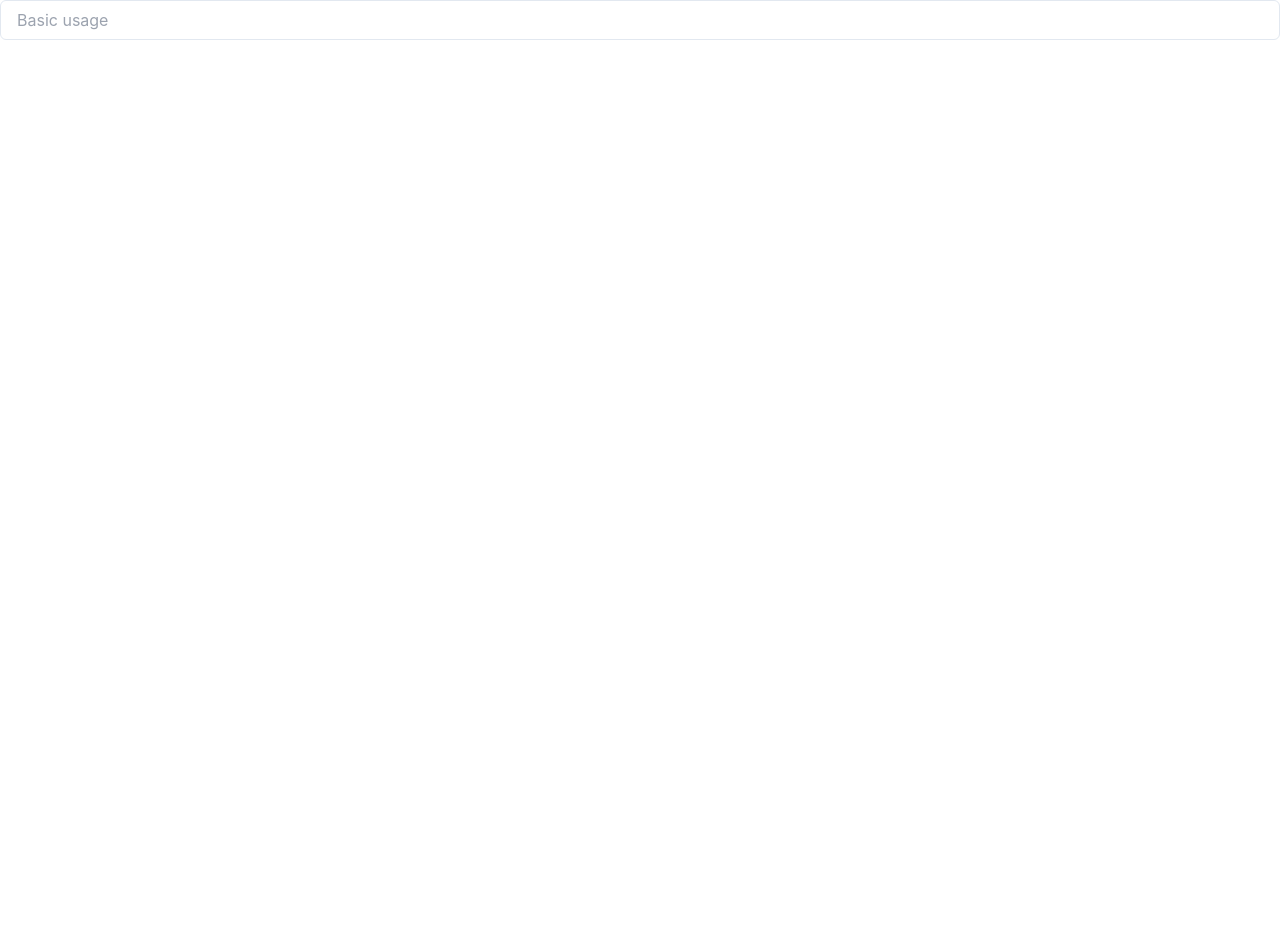
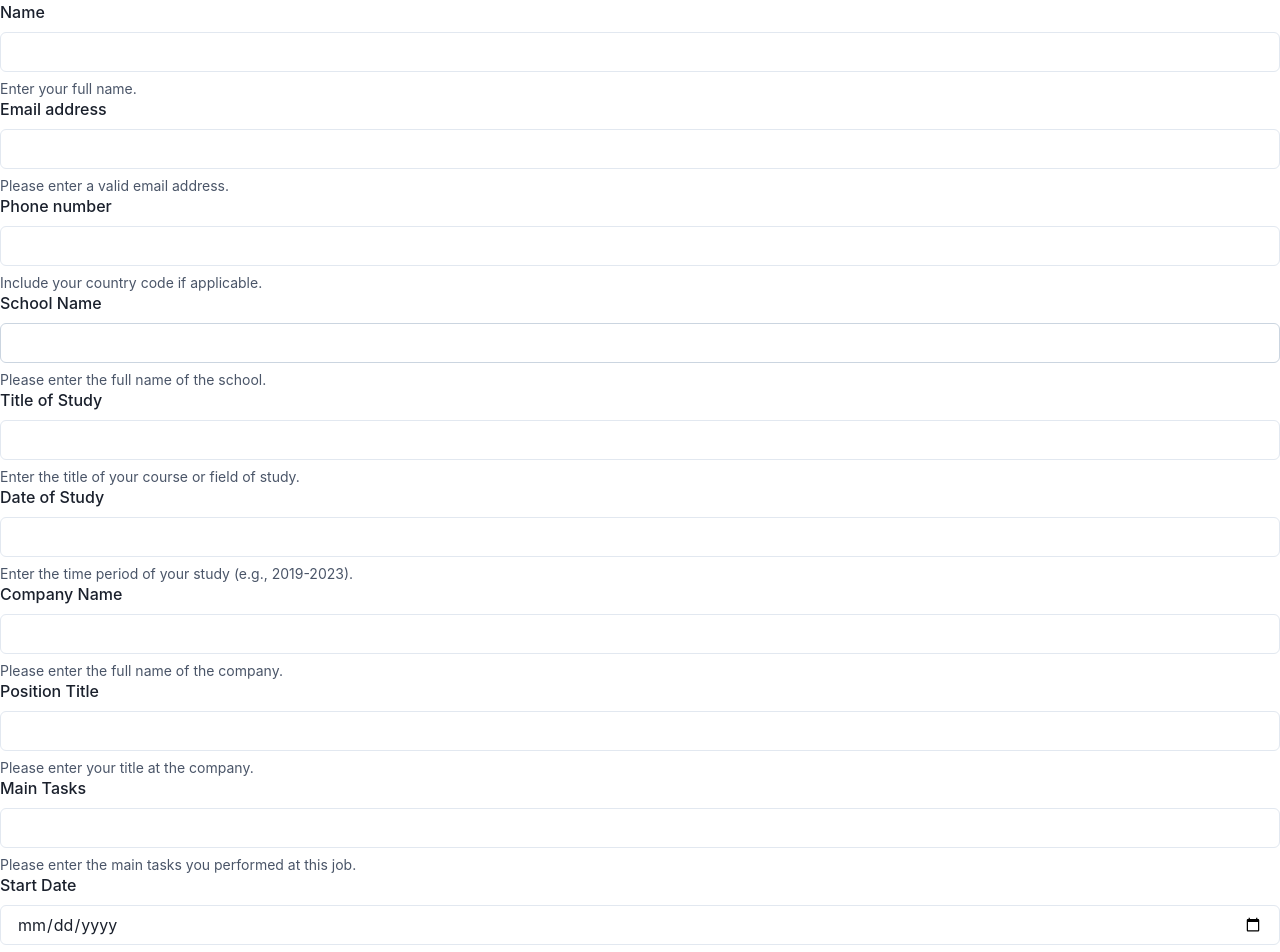
Before and after one commit to ForkEyeee/cv-application, a React (Vite) app: page / in a window 1280 px wide. Shown: the top 952 px of the page. Before the commit the page ends 800 px from the top, so only its background shows below. Built offline with nearby package versions, Linux system fonts and the light colour scheme.

Commit message:
worked on main components and displaying input values

```diff
--- a/src/App.jsx
+++ b/src/App.jsx
@@ -1,10 +1,25 @@
-import { Input } from "@chakra-ui/react";
+import PersonalInformation from "./components/PersonalInformation";
+import Education from "./components/Education";
+import Experience from "./components/Experience";
+import { useState } from "react";
 import "./index.css";
+import { Button } from "@chakra-ui/react";
+import RenderCV from "./components/RenderCV";
 
 function App() {
+  const [experience, setExperience] = useState([]);
+  const [name, setName] = useState("");
+
+  function handleAddExperience() {
+    setExperience(experience.concat(<Experience />));
+  }
   return (
     <div>
-      <Input placeholder="Basic usage" />
+      <PersonalInformation name={name} setName={setName} />
+      <Education />
+      <Experience handleAddExperience={handleAddExperience} />
+      {experience}
+      <Button colorScheme="blue">Change</Button> <RenderCV name={name} />
     </div>
   );
 }
--- /dev/null
+++ b/src/components/Education.jsx
@@ -0,0 +1,53 @@
+import { useState } from "react";
+import {
+  Input,
+  FormControl,
+  FormLabel,
+  FormHelperText,
+} from "@chakra-ui/react";
+
+function Education() {
+  const [schoolName, setSchoolName] = useState("");
+  const [studyTitle, setStudyTitle] = useState("");
+  const [studyDate, setStudyDate] = useState("");
+
+  return (
+    <div>
+      <FormControl>
+        <FormLabel>School Name</FormLabel>
+        <Input
+          onChange={e => setSchoolName(e.target.value)}
+          value={schoolName}
+          type="text"
+        />
+        <FormHelperText>
+          Please enter the full name of the school.
+        </FormHelperText>
+      </FormControl>
+      <FormControl>
+        <FormLabel>Title of Study</FormLabel>
+        <Input
+          onChange={e => setStudyTitle(e.target.value)}
+          value={studyTitle}
+          type="text"
+        />
+        <FormHelperText>
+          Enter the title of your course or field of study.
+        </FormHelperText>
+      </FormControl>
+      <FormControl>
+        <FormLabel>Date of Study</FormLabel>
+        <Input
+          onChange={e => setStudyDate(e.target.value)}
+          value={studyDate}
+          type="text"
+        />
+        <FormHelperText>
+          Enter the time period of your study (e.g., 2019-2023).
+        </FormHelperText>
+      </FormControl>
+    </div>
+  );
+}
+
+export default Education;
--- /dev/null
+++ b/src/components/Experience.jsx
@@ -0,0 +1,83 @@
+import { useState } from "react";
+import {
+  Input,
+  FormControl,
+  FormLabel,
+  FormHelperText,
+  Button,
+} from "@chakra-ui/react";
+
+function Experience({ handleAddExperience }) {
+  const [companyName, setCompanyName] = useState("");
+  const [positionTitle, setPositionTitle] = useState("");
+  const [mainTasks, setMainTasks] = useState("");
+  const [startDate, setStartDate] = useState("");
+  const [endDate, setEndDate] = useState("");
+
+  return (
+    <div>
+      <FormControl>
+        <FormLabel>Company Name</FormLabel>
+        <Input
+          onChange={e => setCompanyName(e.target.value)}
+          value={companyName}
+          type="text"
+        />
+        <FormHelperText>
+          Please enter the full name of the company.
+        </FormHelperText>
+      </FormControl>
+
+      <FormControl>
+        <FormLabel>Position Title</FormLabel>
+        <Input
+          onChange={e => setPositionTitle(e.target.value)}
+          value={positionTitle}
+          type="text"
+        />
+        <FormHelperText>Please enter your title at the company.</FormHelperText>
+      </FormControl>
+
+      <FormControl>
+        <FormLabel>Main Tasks</FormLabel>
+        <Input
+          onChange={e => setMainTasks(e.target.value)}
+          value={mainTasks}
+          type="text"
+        />
+        <FormHelperText>
+          Please enter the main tasks you performed at this job.
+        </FormHelperText>
+      </FormControl>
+
+      <FormControl>
+        <FormLabel>Start Date</FormLabel>
+        <Input
+          onChange={e => setStartDate(e.target.value)}
+          value={startDate}
+          type="date"
+        />
+        <FormHelperText>
+          Please enter the start date of your employment.
+        </FormHelperText>
+      </FormControl>
+
+      <FormControl>
+        <FormLabel>End Date</FormLabel>
+        <Input
+          onChange={e => setEndDate(e.target.value)}
+          value={endDate}
+          type="date"
+        />
+        <FormHelperText>
+          If applicable, please enter the end date of your employment.
+        </FormHelperText>
+      </FormControl>
+      <Button colorScheme="blue" onClick={handleAddExperience}>
+        Add
+      </Button>
+    </div>
+  );
+}
+
+export default Experience;
--- /dev/null
+++ b/src/components/PersonalInformation.jsx
@@ -0,0 +1,47 @@
+import { useState } from "react";
+import {
+  Input,
+  FormControl,
+  FormLabel,
+  FormErrorMessage,
+  FormHelperText,
+} from "@chakra-ui/react";
+function PersonalInformation({ name, setName }) {
+  const [email, setEmail] = useState("");
+  const [phone, setPhone] = useState("");
+  return (
+    <div>
+      <FormControl>
+        <FormLabel>Name</FormLabel>
+        <Input
+          onChange={e => setName(e.target.value)}
+          value={name}
+          type="text"
+        />
+        <FormHelperText>Enter your full name.</FormHelperText>
+      </FormControl>
+      <FormControl>
+        <FormLabel>Email address</FormLabel>
+        <Input
+          onChange={e => setEmail(e.target.value)}
+          value={email}
+          type="email"
+        />
+        <FormHelperText>Please enter a valid email address.</FormHelperText>
+      </FormControl>
+      <FormControl>
+        <FormLabel>Phone number</FormLabel>
+        <Input
+          onChange={e => setPhone(e.target.value)}
+          value={phone}
+          type="number"
+        />
+        <FormHelperText>
+          Include your country code if applicable.
+        </FormHelperText>
+      </FormControl>
+    </div>
+  );
+}
+
+export default PersonalInformation;
--- /dev/null
+++ b/src/components/RenderCV.jsx
@@ -0,0 +1,5 @@
+function RenderCV({ name }) {
+  return <div>{name}</div>;
+}
+
+export default RenderCV;
```
Also changed, not shown: src/components/ExperienceList.jsx (added), 1 other file (tests, documents, lock files or other folders).
